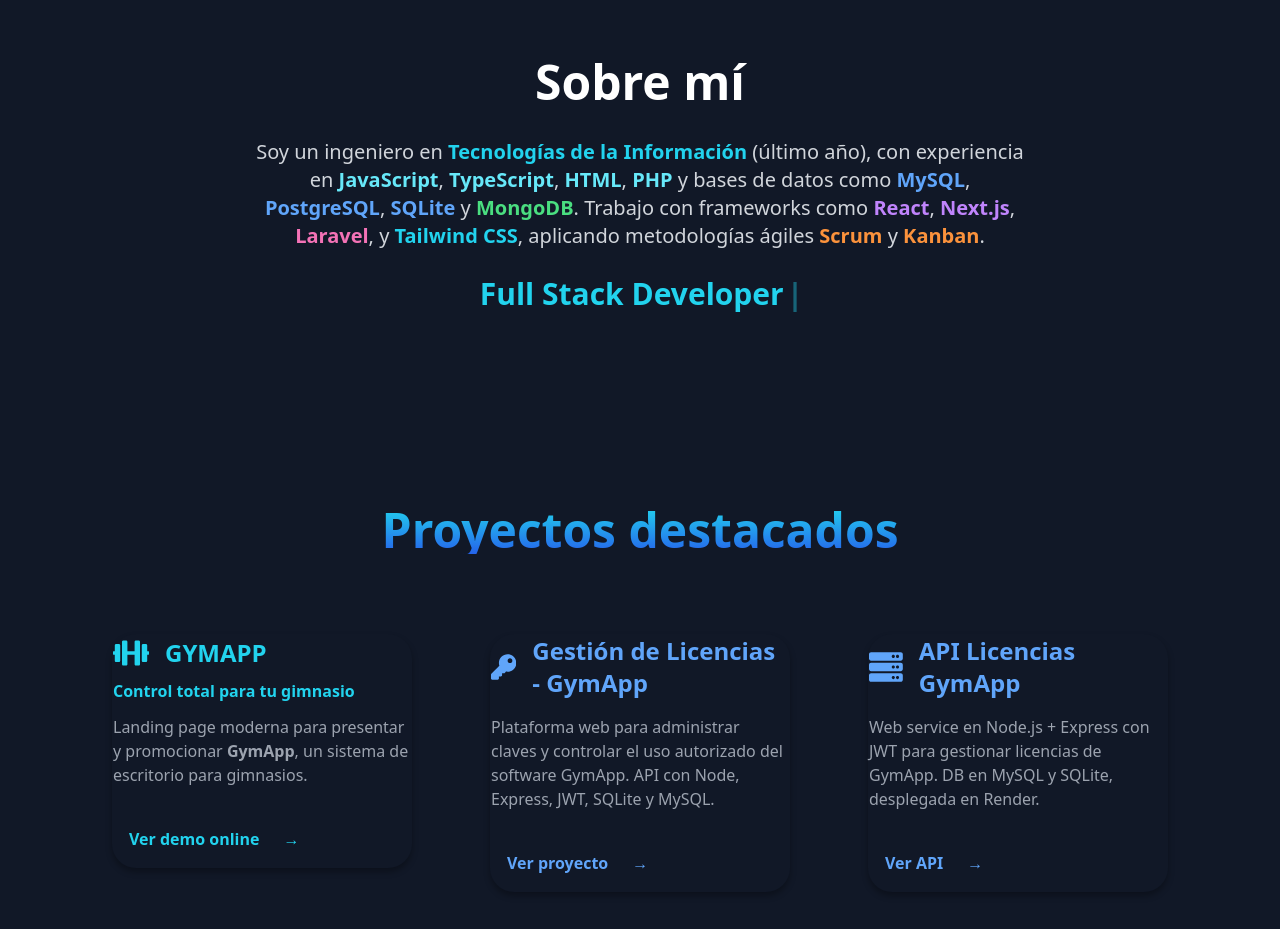
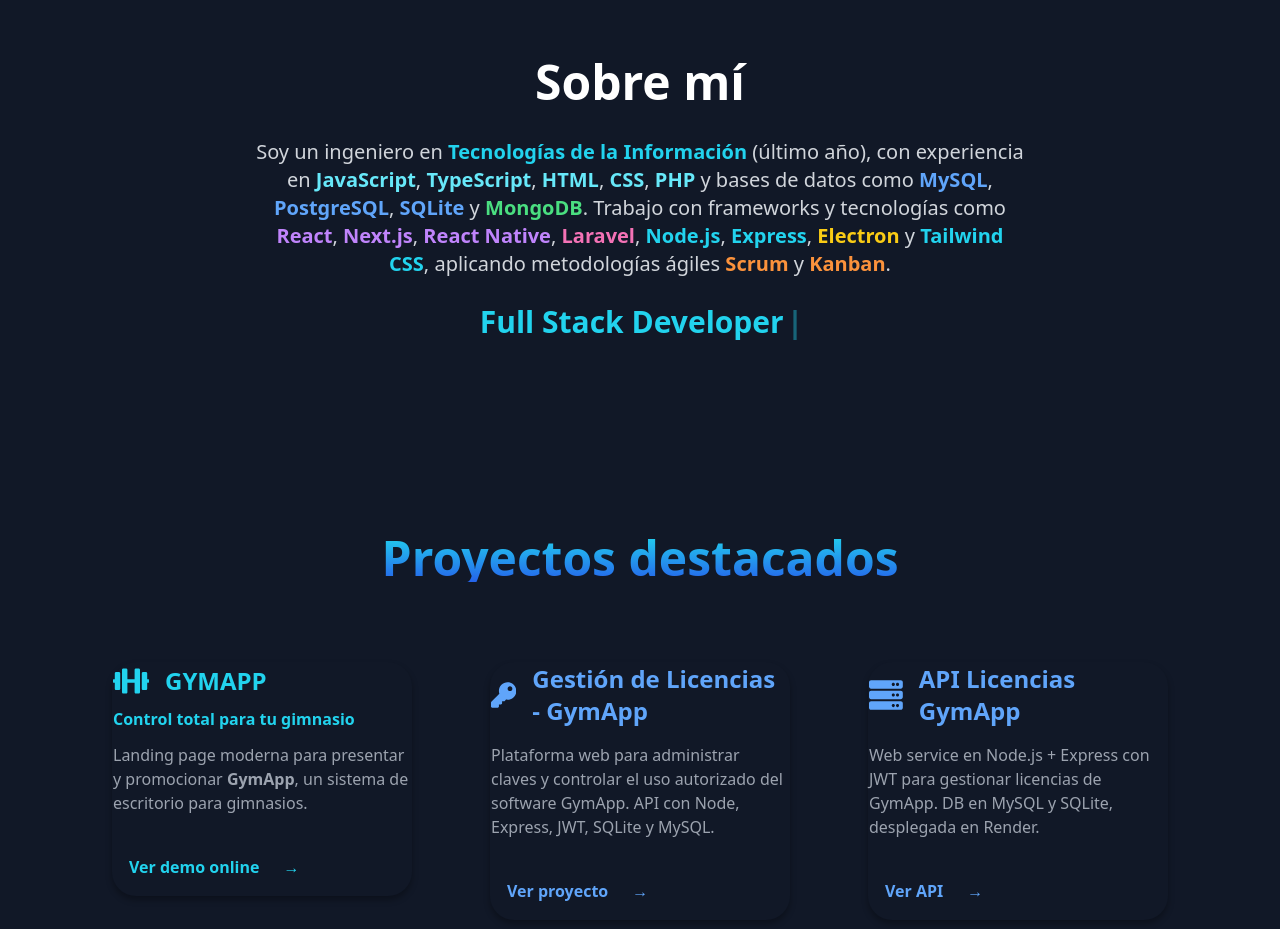
Before and after one commit to walner-prog/portfolio, a React (Vite) app: page / in a window 1280 px wide. Shown: the part 860-1789 px from the top of the page. Built offline with nearby package versions, Linux system fonts and the light colour scheme.

Commit message:
agregue skill

```diff
--- a/src/components/About.tsx
+++ b/src/components/About.tsx
@@ -1,8 +1,8 @@
-import React, { useState, useEffect } from 'react';
-import { motion } from 'framer-motion';
-import { Typewriter } from 'react-simple-typewriter';
+import React, { useState, useEffect } from "react";
+import { motion } from "framer-motion";
+import { Typewriter } from "react-simple-typewriter";
 
-const words = ['Frontend Developer', 'Full Stack Developer', 'UI Enthusiast'];
+const words = ["Frontend Developer", "Full Stack Developer", "UI Enthusiast"];
 
 const About: React.FC = () => {
   const [currentWord, setCurrentWord] = useState(words[0]);
@@ -10,17 +10,14 @@ const About: React.FC = () => {
 
   useEffect(() => {
     const interval = setInterval(() => {
-      setIndex(prev => (prev + 1) % words.length);
+      setIndex((prev) => (prev + 1) % words.length);
       setCurrentWord(words[(index + 1) % words.length]);
     }, 4000); // tiempo total del ciclo
     return () => clearInterval(interval);
   }, [index]);
 
   return (
-    <section
-      id="about"
-      className="relative py-24 max-w-5xl mx-auto px-6"
-    >
+    <section id="about" className="relative py-24 max-w-5xl mx-auto px-6">
       {/* Decoración sutil */}
       <div className="absolute top-0 left-0 w-72 h-72 bg-cyan-600 opacity-20 rounded-full blur-3xl -z-10"></div>
 
@@ -33,7 +30,6 @@ const About: React.FC = () => {
       >
         Sobre mí
       </motion.h3>
-
       <motion.p
         initial={{ opacity: 0, y: 20 }}
         whileInView={{ opacity: 1, y: 0 }}
@@ -41,20 +37,30 @@ const About: React.FC = () => {
         viewport={{ once: true }}
         className="text-gray-300 leading-8 text-lg md:text-xl text-center max-w-3xl mx-auto"
       >
-        Soy un ingeniero en <span className="text-cyan-400 font-semibold">Tecnologías de la Información</span> (último año), con experiencia en
+        Soy un ingeniero en{" "}
+        <span className="text-cyan-400 font-semibold">
+          Tecnologías de la Información
+        </span>{" "}
+        (último año), con experiencia en
         <span className="text-cyan-300 font-semibold"> JavaScript</span>,
         <span className="text-cyan-300 font-semibold"> TypeScript</span>,
         <span className="text-cyan-300 font-semibold"> HTML</span>,
-        <span className="text-cyan-300 font-semibold"> PHP</span> y bases de datos como
+        <span className="text-cyan-300 font-semibold"> CSS</span>,
+        <span className="text-cyan-300 font-semibold"> PHP</span> y bases de
+        datos como
         <span className="text-blue-400 font-semibold"> MySQL</span>,
         <span className="text-blue-400 font-semibold"> PostgreSQL</span>,
         <span className="text-blue-400 font-semibold"> SQLite</span> y
-        <span className="text-green-400 font-semibold"> MongoDB</span>.
-        Trabajo con frameworks como
+        <span className="text-green-400 font-semibold"> MongoDB</span>. Trabajo
+        con frameworks y tecnologías como
         <span className="text-purple-400 font-semibold"> React</span>,
         <span className="text-purple-400 font-semibold"> Next.js</span>,
+        <span className="text-purple-400 font-semibold"> React Native</span>,
         <span className="text-pink-400 font-semibold"> Laravel</span>,
-        y <span className="text-cyan-400 font-semibold">Tailwind CSS</span>,
+        <span className="text-cyan-400 font-semibold"> Node.js</span>,
+        <span className="text-cyan-400 font-semibold"> Express</span>,
+        <span className="text-yellow-400 font-semibold"> Electron</span> y
+        <span className="text-cyan-400 font-semibold"> Tailwind CSS</span>,
         aplicando metodologías ágiles
         <span className="text-orange-400 font-semibold"> Scrum</span> y
         <span className="text-orange-400 font-semibold"> Kanban</span>.
```
